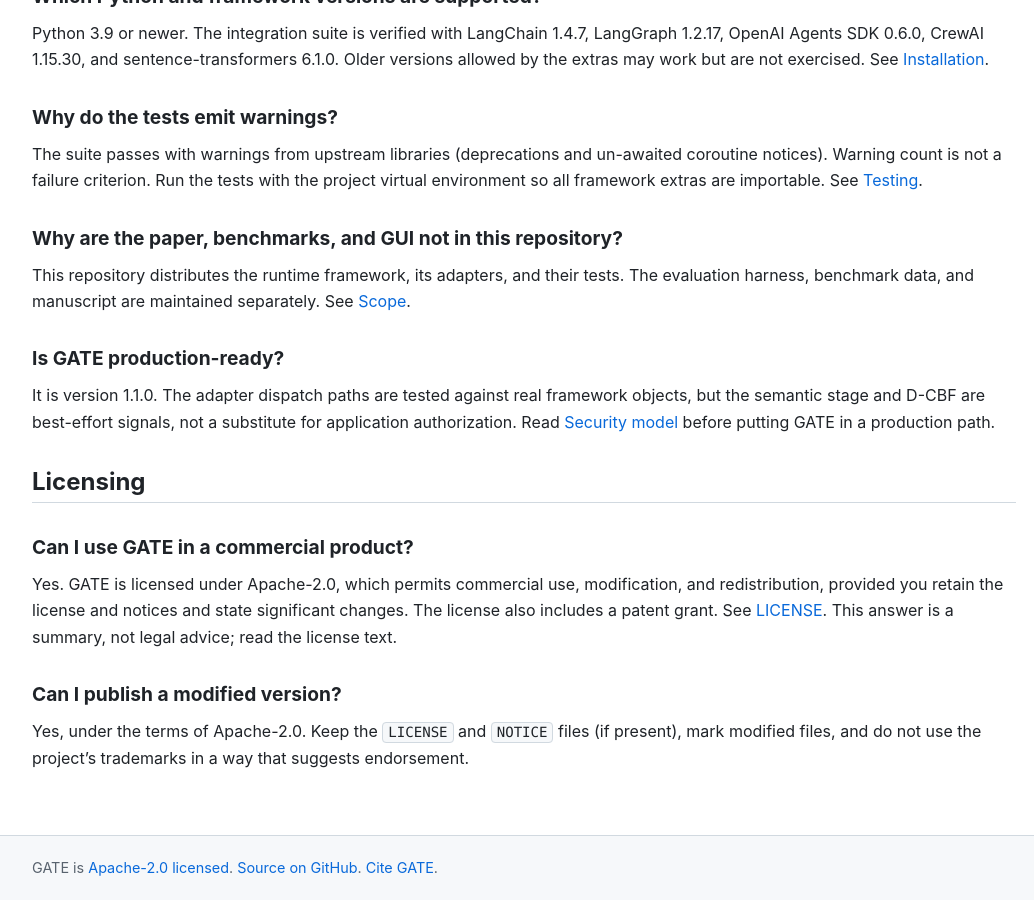
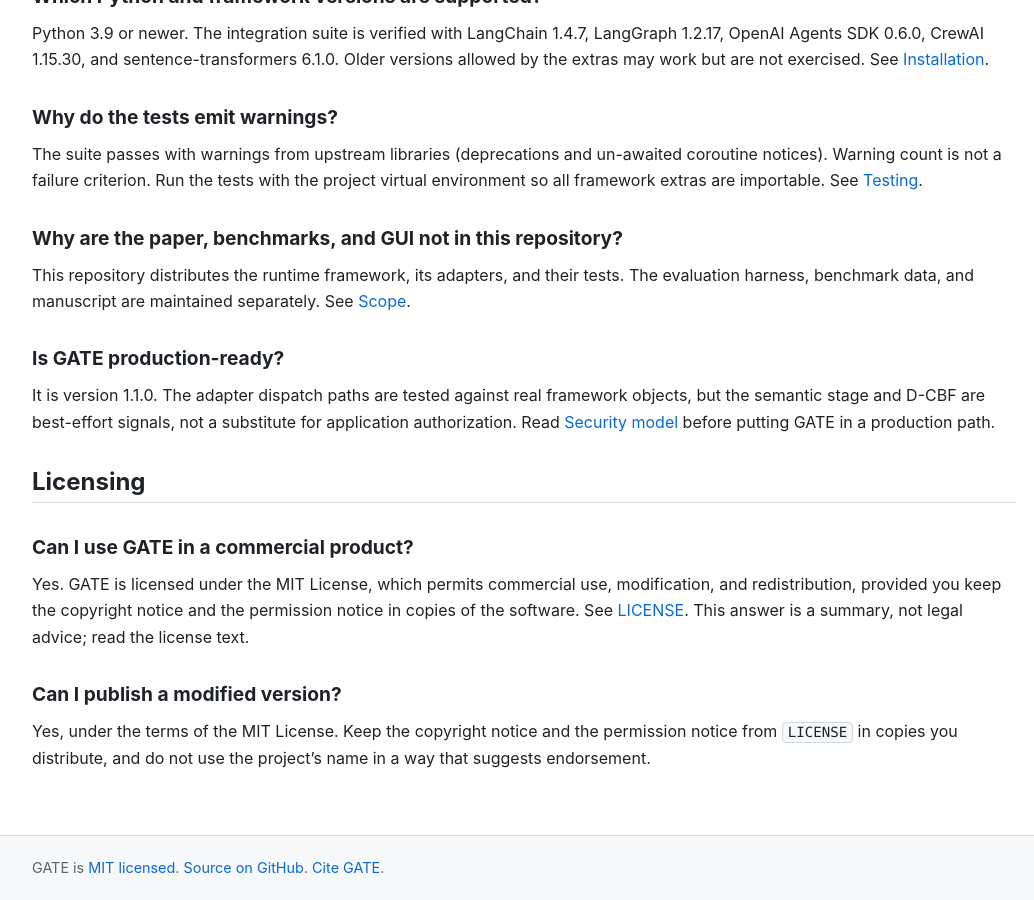
Before and after one commit to CharafeddineMechalikh/GATE, a Jekyll site: the page built from docs/faq.md, in a window 1280 px wide and 900 px high, scrolled down 4942 px. Shown: the whole window, without its empty margins (116-1150 px from the left). Built offline with Jekyll 4.4.1, drawn with Linux system fonts in a browser that asks for light colours; our own code applies the rules of GitHub Pages for plain Markdown files.

Commit message:
Switch the project license from Apache-2.0 to MIT

```diff
--- a/docs/_layouts/default.html
+++ b/docs/_layouts/default.html
@@ -15,7 +15,7 @@
         "operatingSystem": "OS Independent",
         "softwareRequirements": "Python 3.9 or newer",
         "programmingLanguage": "Python",
-        "license": "https://www.apache.org/licenses/LICENSE-2.0",
+        "license": "https://opensource.org/license/mit",
         "codeRepository": "https://github.com/CharafeddineMechalikh/GATE",
         "url": "https://github.com/CharafeddineMechalikh/GATE",
         "author": {
@@ -71,7 +71,7 @@
     </main>
     <footer class="site-footer">
       <p>
-        GATE is <a href="https://github.com/CharafeddineMechalikh/GATE/blob/main/LICENSE">Apache-2.0 licensed</a>.
+        GATE is <a href="https://github.com/CharafeddineMechalikh/GATE/blob/main/LICENSE">MIT licensed</a>.
         <a href="https://github.com/CharafeddineMechalikh/GATE">Source on GitHub</a>.
         <a href="https://github.com/CharafeddineMechalikh/GATE#citation">Cite GATE</a>.
       </p>
--- a/docs/faq.md
+++ b/docs/faq.md
@@ -161,8 +161,8 @@
 
 ### Can I use GATE in a commercial product?
 
-Yes. GATE is licensed under Apache-2.0, which permits commercial use, modification, and redistribution, provided you retain the license and notices and state significant changes. The license also includes a patent grant. See [LICENSE](https://github.com/CharafeddineMechalikh/GATE/blob/main/LICENSE). This answer is a summary, not legal advice; read the license text.
+Yes. GATE is licensed under the MIT License, which permits commercial use, modification, and redistribution, provided you keep the copyright notice and the permission notice in copies of the software. See [LICENSE](https://github.com/CharafeddineMechalikh/GATE/blob/main/LICENSE). This answer is a summary, not legal advice; read the license text.
 
 ### Can I publish a modified version?
 
-Yes, under the terms of Apache-2.0. Keep the `LICENSE` and `NOTICE` files (if present), mark modified files, and do not use the project's trademarks in a way that suggests endorsement.
+Yes, under the terms of the MIT License. Keep the copyright notice and the permission notice from `LICENSE` in copies you distribute, and do not use the project's name in a way that suggests endorsement.
--- a/pyproject.toml
+++ b/pyproject.toml
@@ -7,7 +7,7 @@
 version = "1.1.0"
 description = "Zero-trust runtime guardrails for LLM agents: validate every tool call before execution in LangChain, LangGraph, OpenAI Agents SDK, and CrewAI."
 readme = "README.md"
-license = {text = "Apache-2.0"}
+license = {text = "MIT"}
 authors = [
     {name = "Charafeddine Mechalikh"}
 ]
@@ -35,7 +35,7 @@
     "Intended Audience :: Developers",
     "Intended Audience :: Information Technology",
     "Intended Audience :: Science/Research",
-    "License :: OSI Approved :: Apache Software License",
+    "License :: OSI Approved :: MIT License",
     "Operating System :: OS Independent",
     "Programming Language :: Python :: 3",
     "Programming Language :: Python :: 3.9",
```
Also changed, not shown: docs/README.md (+1 -1 lines), CHANGELOG.md, README.md, 2 other files.
